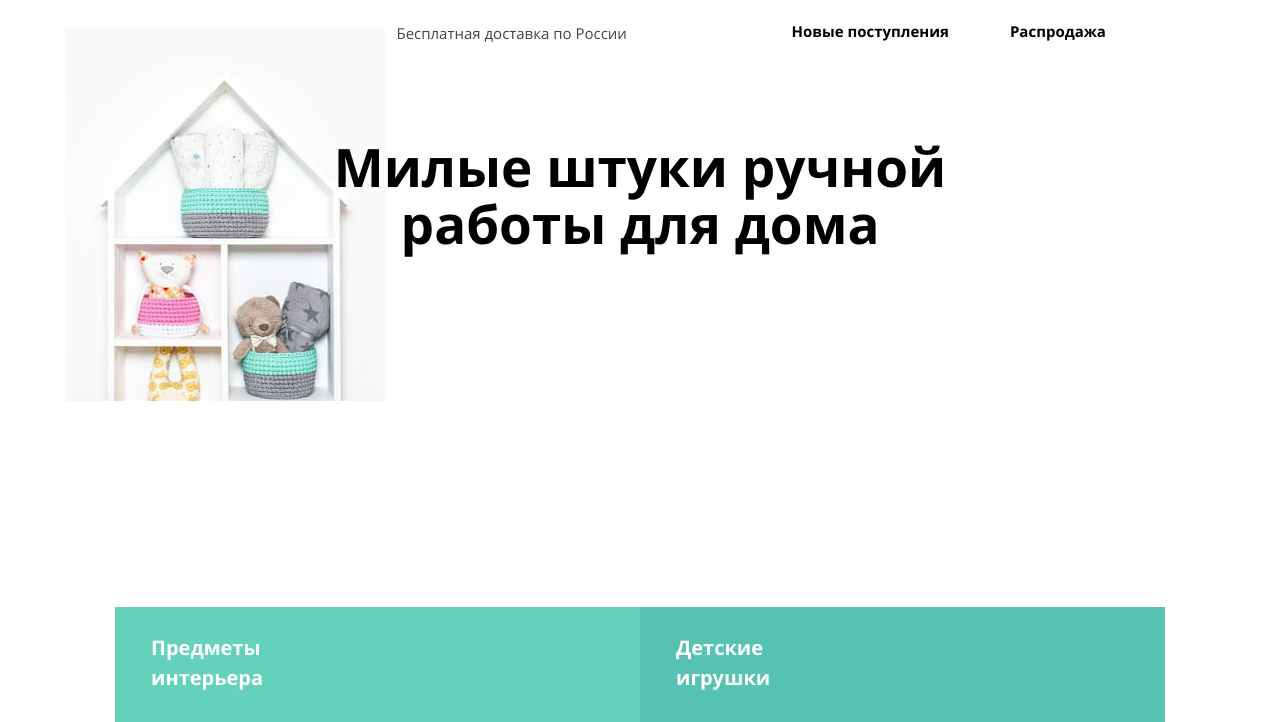
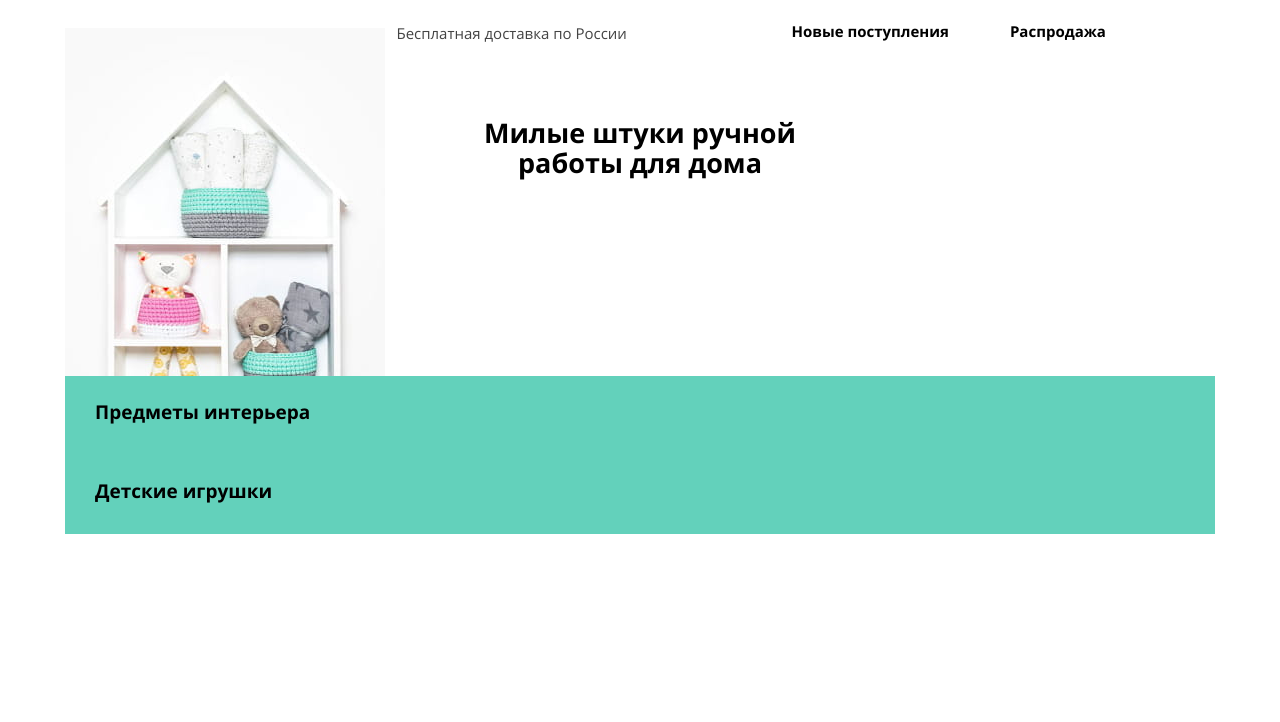
Before and after one commit to htmlacademy-adaptive/1491425-mishka-27, a plain HTML site: page source/index.html in a window 1280 px wide. Shown: the part 90-812 px from the top of the page. Drawn offline with nearby package versions, Linux system fonts and the light colour scheme; files that its build step writes are made by us from their sources.

Commit message:
Добавляет стили для блока промо и его дочерних элементов мобильной версии

```diff
--- a/source/less/blocks/promo-household.less
+++ b/source/less/blocks/promo-household.less
@@ -1,4 +1,4 @@
-@media (min-width: @tablet-width) {
+/* @media (min-width: @tablet-width) {
   .promo-household {
     display: grid;
     grid-template-columns: repeat(2, 1fr);
@@ -32,3 +32,42 @@
     .text (@f-size: 20px; @l-height: 30px; @f-weight: 700; @color: @white;);
   }
 }
+ */
+
+
+.promo-household {
+
+}
+
+.promo-household--image {
+
+}
+
+.promo-household__item {
+
+}
+
+.promo-household__link {
+  display: block;
+  padding-top: 24px;
+  padding-bottom: 31px;
+  padding-left: 30px;
+  padding-right: 160px;
+  .text (@f-size: 19px; @f-weight: 700; @color: @c-black;);
+}
+
+.promo-household__link:nth-child(odd) {
+  background-color: @downy;
+}
+
+.promo-household__link:nth-child(even) {
+  background-color: @bg-fountain-blue;
+}
+
+.promo-household__link--lamp {
+
+}
+
+.promo-household__link--cube {
+
+}
--- a/source/less/blocks/promo.less
+++ b/source/less/blocks/promo.less
@@ -1,4 +1,4 @@
-.promo {
+/* .promo {
   display: flex;
   flex-direction: column;
   justify-content: flex-end;
@@ -17,7 +17,6 @@
 @media (min-width: @desktop-width) {
   .promo {
     max-width: 1150px;
-    /* max-width: 1300px; */
     min-height: 694px;
     padding: 0 50px;
   }
@@ -54,3 +53,55 @@
 .promo__list {
   .reset-styles-ul ();
 }
+ */
+
+
+.promo {
+  display: flex;
+  flex-direction: column;
+  justify-content: space-between;
+  min-height: 506px;
+}
+
+.promo--image {
+  background-image: url("../img/promo-image.jpg");
+  background-repeat: no-repeat;
+}
+
+.promo__title {
+  margin-top: 0;
+  margin-bottom: 0;
+  padding-top: 90px;
+  padding-left: 30px;
+  padding-right: 30px;
+  text-align: center;
+  .title-h1();
+}
+
+.promo__list {
+  .reset-styles-ul ();
+}
+
+.promo-household {
+
+}
+
+.promo-household--image {
+
+}
+
+.promo-household__item {
+
+}
+
+.promo-household__link {
+
+}
+
+.promo-household__link--lamp {
+
+}
+
+.promo-household__link--cube {
+
+}
```
